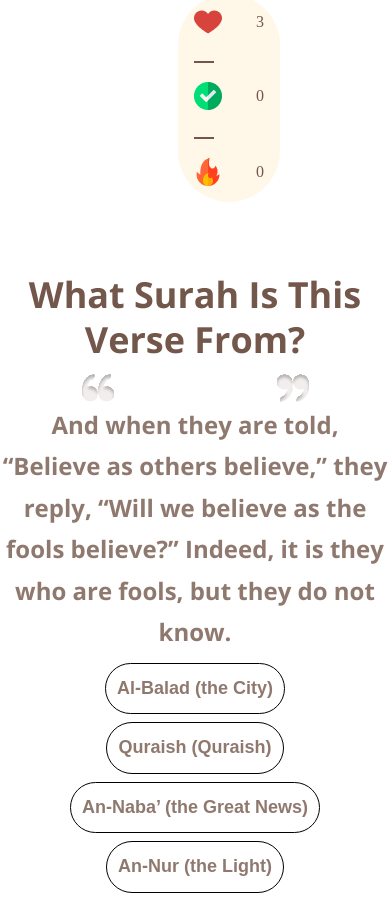
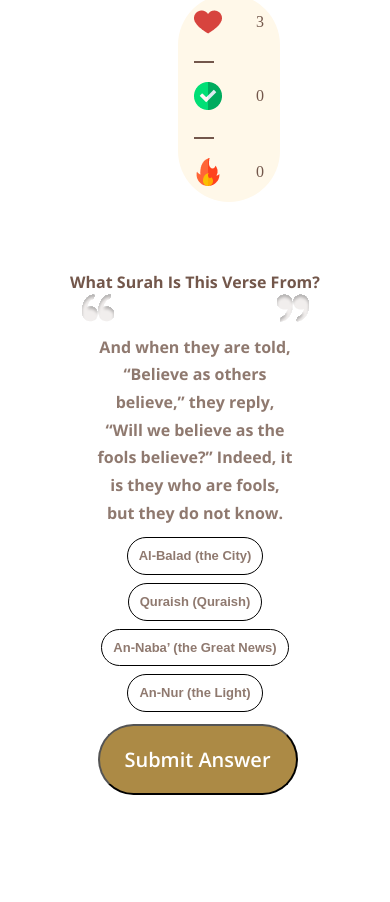
Before and after one commit to Osama446/quran-quizz, a plain HTML site: page index.html in a window 390 px wide. Shown: the part 169-1071 px from the top of the page. After the commit the page ends 964 px from the top, so only its background shows below. Drawn offline with nearby package versions, Linux system fonts and the light colour scheme; no server answers.

Commit message:
responsive design

```diff
--- a/index.html
+++ b/index.html
@@ -79,14 +79,19 @@
             What Surah Is This Verse From?
         </div>
 
-        <div style="margin-top: 10px;display: flex; justify-content: space-around; align-items: center;">
+        <div style="display: flex;
+                    justify-content: space-around;
+                    align-items: center;
+                    /* position: absolute;
+                    width: 100%; */
+        ">
             <img src="images/left-quote 2.svg" alt="">
             <img src="images/left-quote 1.svg" alt="">
         </div>
     </header>
 
     <main>
-        <div class="verseStyle">
+        <div class="verseStyle" style="margin-top: 10px;">
             <div id="verse">
                 And when they are told, “Believe as others believe,”
                 they reply, “Will we believe as the fools believe?”
--- a/javascript.js
+++ b/javascript.js
@@ -240,7 +240,7 @@ function choices() {
     let choice = document.createElement('input');
     let choiceText = document.createElement('label');
 
-
+    choiceText.setAttribute("id", "choice");
     choiceText.htmlFor = `choice ${i}`;
     choice.id =  `choice ${i}`;
     choice.type = 'radio';
--- a/style.css
+++ b/style.css
@@ -104,10 +104,12 @@ body{
     border: 2px solid rgba(115, 87, 75, 1);
   }
 
-
+  #ans-box{
+    justify-content: center;
+    margin-bottom: 12px;
+  }
   #answer-btn{
     white-space: nowrap;
-   text-align: center;
     margin-top: 12px;
     background-color: #AC8A45;
     padding: 10px 80px;
@@ -240,7 +242,7 @@ body{
 @media screen and (max-width: 806px) {
   body{
     font-size: 1rem;
-  }
+    }
 .top-nav{
     display: flex;
     flex-direction: column;
@@ -252,15 +254,14 @@ body{
     display: none;
   }
 
-  .menu__btn > span,
-  .menu__btn > span::before,
-  .menu__btn > span::after{
+.menu__btn > span,
+.menu__btn > span::before,
+.menu__btn > span::after{
     background-color: #382020;
   }
 
 .score{
     flex-direction: column;
-
     flex-wrap: wrap;
     margin-top: 10px;
     min-width: 70px;
@@ -271,7 +272,28 @@ body{
     margin-right: 30%;
     margin-top: 15px;
   }
+  .questionStyle{
+    font-size: medium;
+    font-weight: bolder;
+  }
 
+  .verseStyle{
+    width: 50%;
+    font-size: medium;
+    font-weight: bolder;
+  }
+
+  #answer-btn{
+    padding: 0;
+    width: 200px !important;
+    height: 71px !important;
+  }
+
+
+  #choice{
+    font-size: small !important;
+    white-space: nowrap;
+  }
 }
 
 
```
